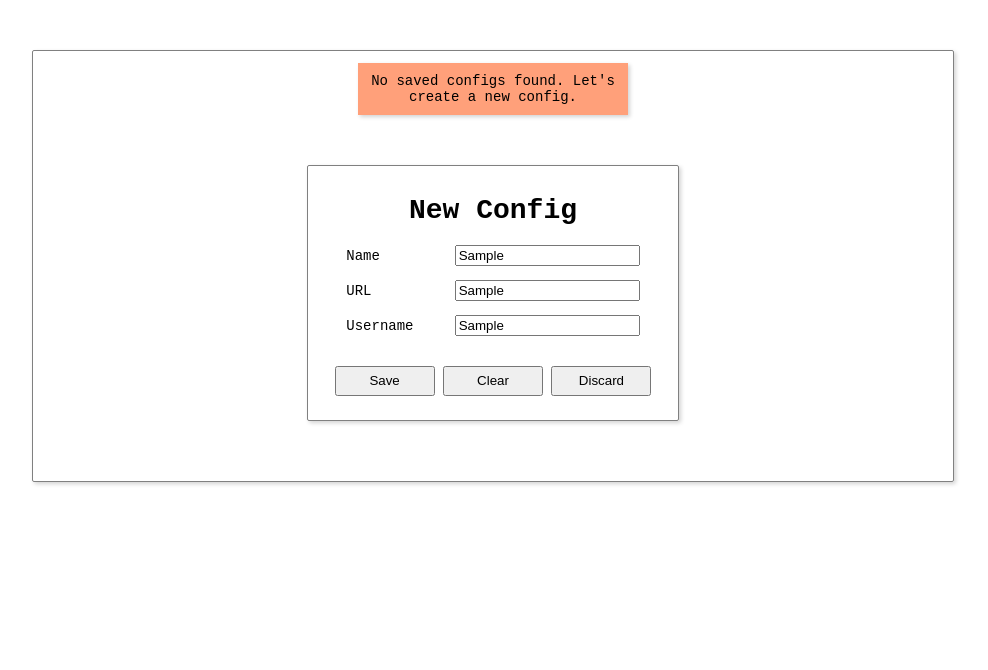
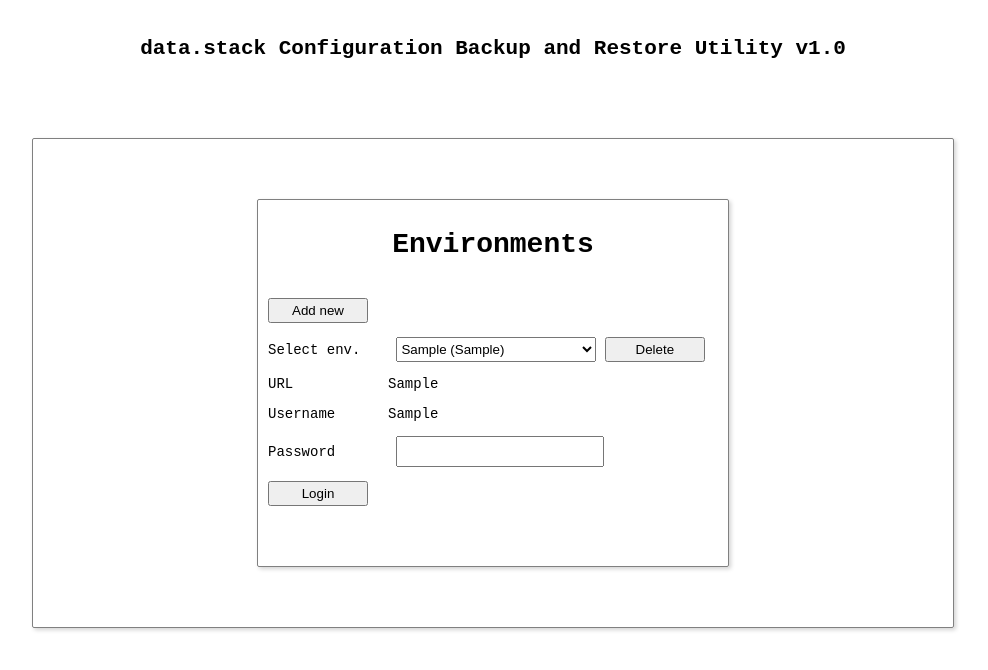
Before and after one commit to appveen/datastack-backup-restore, a plain HTML site: page index.html in a window 1280 px wide. Both pictures are taken after typing "Sample", "Sample", "Sample" into the empty fields and a click on the button "Save". Shown: the whole page, without its empty margins (147-1135 px from the left). Drawn offline with Linux system fonts and the light colour scheme.

Commit message:
Config management

```diff
--- a/index.html
+++ b/index.html
@@ -52,10 +52,38 @@
 			font-size: 14px;
 		}
 
+		.title {
+			text-align: center;
+			padding: 10px;
+			display: block;
+			margin: 0px auto;
+		}
+
 		/* GLOBAL STYLES */
+
+		button {
+			width: 100px;
+			height: 25px;
+		}
+
+		select {
+			width: 200px;
+			height: 25px;
+		}
+
+		input {
+			width: 200px;
+			height: 25px;
+		}
 
 		.shadow {
 			box-shadow: 2px 2px 4px lightgray;
+		}
+
+		p.error{
+			text-align: center;
+			color: darkred;
+			display: none;
 		}
 
 
@@ -86,11 +114,6 @@
 			padding: 10px;
 		}
 
-		.configForm button {
-			width: 100px;
-			height: 30px;
-		}
-
 		.configForm h1 {
 			text-align: center;
 		}
@@ -113,7 +136,7 @@
 		.configList{
 			margin: 50px auto;
 			display: block;
-			width: 350px;
+			width: 450px;
 			border: 1px solid gray;
 			border-radius: 2px;
 			padding: 10px;
@@ -129,6 +152,10 @@
 			text-align: left;
 		}
 
+		.configList p>button {
+			display:  inline-block;
+		}
+
 		.configList .configAdd{
 			margin-top: 20px;
 		}
@@ -141,43 +168,45 @@
 
 <body>
 
+	<div class="title">
+		<h2>data.stack Configuration Backup and Restore Utility v1.0</h2>
+	</div>
+
+	<p class="error" id="errorManager"></p>
+
 	<div class="configManager shadow" id="configManager">
 		<p class="noConfig shadow" id="noConfig">No saved configs found. Let's create a new config.</p>
 
 		<div class="configForm shadow" id="configForm">
 			<h1>New Config</h1>
 			<p>
-				<label for="name">Name</label>
-				<input type="text" name="name" id="configInputName" autocomplete="false">
+				<label for="environmentName">Name*</label>
+				<input type="text" name="environmentName" id="configInputName" autocomplete="false">
 			</p>
 			<p>
-				<label for="url">URL</label>
-				<input type="text" name="url" id="configInputURL" autocomplete="false">
+				<label for="environmentUrl">URL*</label>
+				<input type="text" name="environmentUrl" id="configInputURL" autocomplete="false">
 			</p>
 			<p>
-				<label for="username">Username</label>
-				<input type="text" name="username" id="configInputUsername" autocomplete="false">
+				<label for="environmentNameUsername">Username*</label>
+				<input type="text" name="environmentNameUsername" id="configInputUsername" autocomplete="false">
 			</p>
 			<p>
 				<button class="configSave" id="configButtonSave" onclick="saveConfig()">Save</button>
-				<button class="configClear" id="configButtonClear">Clear</button>
-				<button class="configDiscard" id="configButtonDiscard">Discard</button>
+				<button class="configClear" id="configButtonClear" onclick="clearConfig()">Clear</button>
+				<button class="configDiscard" id="configButtonDiscard" onclick="loadConfigs()">Discard</button>
 			</p>
 		</div>
 
 		<div class="configList shadow" id="configList">
-			<h1>Configs</h1>
-			<button class="configAdd" id="configButtonAdd">Add new</button>
+			<h1>Environments</h1>
+			<button class="configAdd" id="configButtonAdd" onclick="addNewConfig()">Add new</button>
 			<p>
-				<label for="config">Select config</label>
-				<select name="config" id="configSelect">
-					<option>100</option>
-					<option>200</option>
-					<option>300</option>
-					<option>400</option>
-				</select>
-				<button class="configDelete" id="configButtonDelete">Delete</button>
+				<label for="config">Select env.</label>
+				<select name="config" id="configSelect" onchange="configSelectChanged()"></select>
+				<button class="configDelete" id="configButtonDelete" onclick="deleteConfig()">Delete</button>
 			</p>
+			<p id="configProperties"></p>
 			<p>
 				<label for="password">Password</label>
 				<input type="password" name="password" autosave="false" id="configInputPassword" autocomplete="false">
@@ -186,6 +215,20 @@
 		</div>
 
 	</div>
+
+	<script type="text/javascript">
+		// COMMON FUNCTIONS
+
+		const errorManager = d.i("errorManager");
+
+		function nullCheckAndShowError(value, message){
+			if(!value || value == "") {
+				alert(message);
+				return true;
+			}
+			return false;
+		}
+	</script>
 
 	<script type="text/javascript">
 		// config handler
@@ -200,6 +243,7 @@
 		const configInputUsername = d.i("configInputUsername");
 		const configInputPassword = d.i("configInputPassword");
 		const configSelect = d.i("configSelect");
+		const configProperties = d.i("configProperties");
 		const configButtonSave = d.i("configButtonSave");
 		const configButtonClear = d.i("configButtonClear");
 		const configButtonDiscard = d.i("configButtonDiscard");
@@ -208,24 +252,76 @@
 		const configButtonLogin = d.i("configButtonLogin");
 
 		// hide all config
+		function hideAllConfig(){
 			configManager.style.display = "none";
 			noConfig.style.display = "none";
 			configForm.style.display = "none";
 			configList.style.display = "none";
+		}
 
+		function loadConfigs(){
+			hideAllConfig();
 			if(!configs){
 				noConfig.style.display = "block";
 				configForm.style.display = "block";
 				configManager.style.display = "block";
+				configs = [];
+				return;
+			}
+			configManager.style.display = "block";
+			configList.style.display = "block";
+			configs = JSON.parse(localStorage.getItem("configs"));
+			let option = document.createElement('option');
+			let selectedIndex = 0;
+			configSelect.innerHTML = "";
+			configs.forEach((config,index) => {
+				let clone = option.cloneNode();
+				clone.value = index;
+				clone.innerHTML = `${config.name} (${config.username})`;
+				configSelect.appendChild(clone);
+			})
+			configSelect.selectedIndex = 0;
+			configSelectChanged();
+		}
+		loadConfigs();
+
+		function configSelectChanged(){
+			configProperties.innerHTML = `
+			<label>URL</label><span>${configs[configSelect.value].url}</span>
+			<p></p>
+			<label>Username</label><span>${configs[configSelect.value].username}</span>
+			`
 		}
 
-		function loadConfigs(){}
+		function addNewConfig(){
+			hideAllConfig();
+			configForm.style.display = "block";
+			configManager.style.display = "block";
+		}
 
 		function saveConfig(){
-			let nameValue = configInputName.value;
-			let urlValue = configInputURL.value;
-			let usernameValue = configInputUsername.value;
-			console.log(nameValue, urlValue, nameValue)
+			let name = configInputName.value;
+			let url = configInputURL.value;
+			let username = configInputUsername.value;
+			if(nullCheckAndShowError(name, "Name is required.")) return;
+			if(nullCheckAndShowError(url, "URL is required.")) return;
+			if(nullCheckAndShowError(username, "Username is required.")) return;
+			configs.push({name, url, username});
+			localStorage.setItem("configs", JSON.stringify(configs));
+			clearConfig();
+			loadConfigs();
+		}
+
+		function clearConfig(){
+			configInputName.value = "";
+			configInputURL.value = "";
+			configInputUsername.value = "";
+		}
+
+		function deleteConfig(){
+			configs.splice(configSelect.value, 1)
+			localStorage.setItem("configs", JSON.stringify(configs));
+			loadConfigs();
 		}
 	</script>
 
```
Lines whose indentation alone changed are shown as unchanged.
